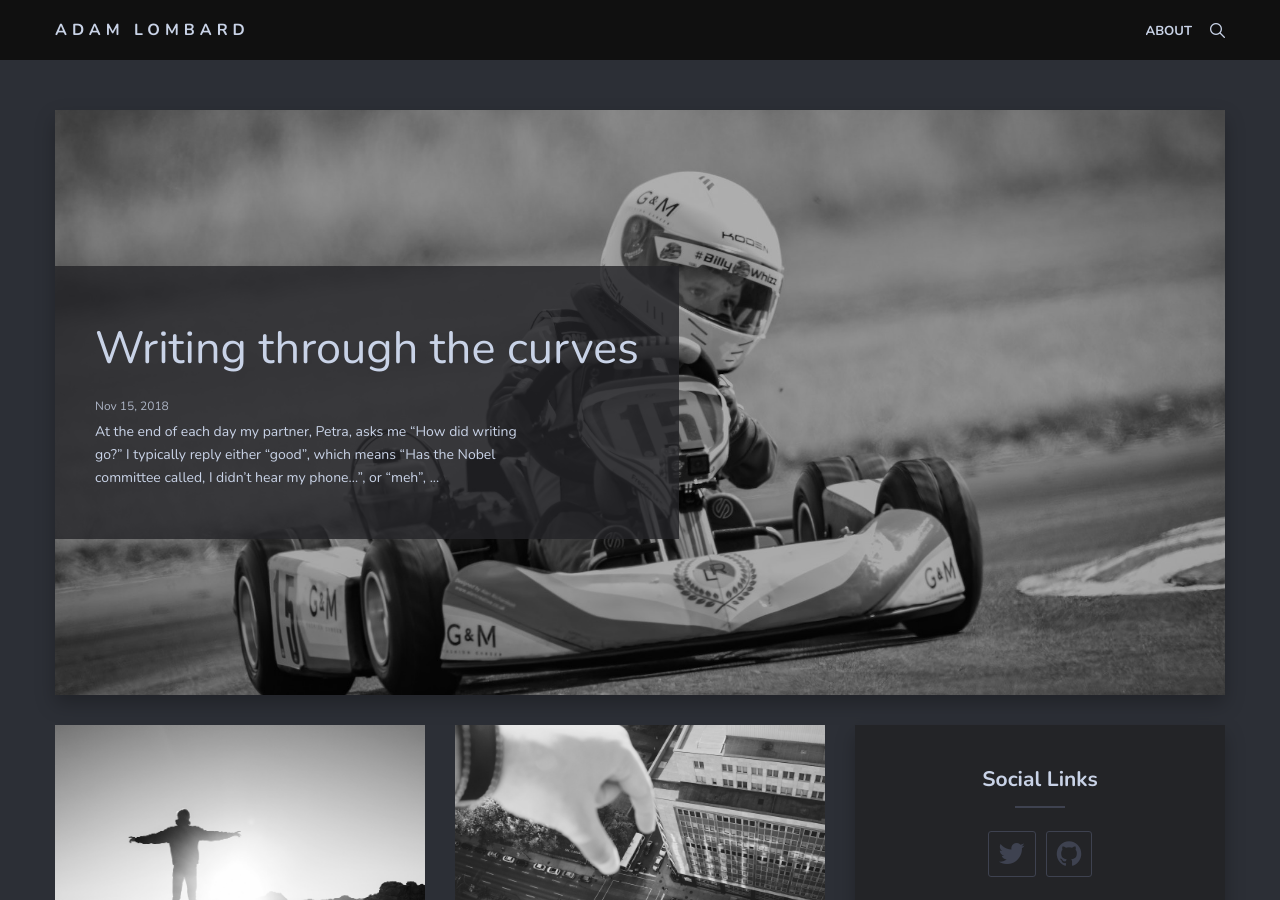
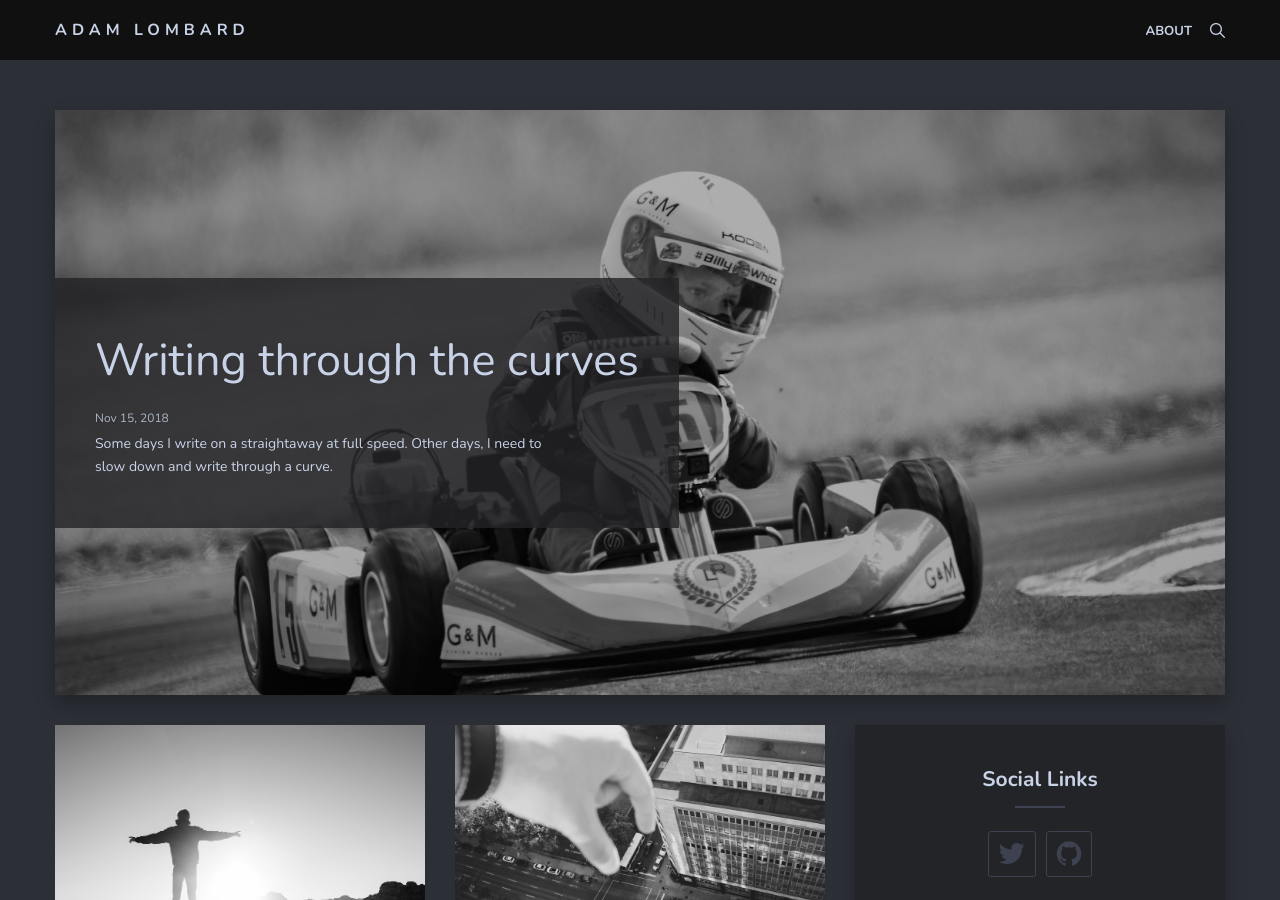
Before and after one commit to AdamLombard/AdamLombard.github.io, a Jekyll site: the page built from index.html, in a window 1280 px wide and 900 px high. Built offline with Jekyll 4.4.1, drawn with Linux system fonts in a browser that asks for light colours; the list of posts is cut into pages by our own code; part of the change alters nothing that is shown.

```diff
--- a/_includes/head.html
+++ b/_includes/head.html
@@ -3,8 +3,26 @@
   <meta http-equiv="X-UA-Compatible" content="IE=edge">
   <meta name="viewport" content="width=device-width, initial-scale=1">
 
-  <title>{% if page.title %}{{ page.title }}{% else %}{{ site.title }}{% endif %}</title>
-  <meta name='description' content='{% if page.description %}{{ page.description | strip_html | strip_newlines | truncate: 160 }}{% else %}{{ site.description }}{% endif %}'>
+  <title>Adam Lombard | {% if page.title %}{{ page.title }}{% else %}{{ site.title }}{% endif %}</title>
+  <meta name='description' content='{% if page.description %}{{ page.description | strip_html | strip_newlines | truncate: 155 }}{% else %}{{ site.description }}{% endif %}'>
+
+
+  <!-- Twitter Card data -->
+  <meta name="twitter:card" content="summary">
+  <meta name="twitter:site" content="@AdamLombard">
+  <meta name="twitter:title" content="{{ page.title }}">
+  <meta name="twitter:description" content="{{ page.description }}">
+  <meta name="twitter:creator" content="@AdamLombard">
+  <meta name="twitter:image" content="{{ site.url }}/img/{{ page.image }}">
+
+  <!-- Open Graph data -->
+  <meta property="og:title" content="{{ page.title }}" />
+  <meta property="og:type" content="article" />
+  <meta property="og:url" content="{{ site.url }}/{{ page.url-resource }}" />
+  <meta property="og:image" content="{{ site.url }}/img/{{ page.image }}" />
+  <meta property="og:description" content="{{ page.description }}" />
+  <meta property="og:site_name" content="Adam Lombard" />
+
 
   <link rel="canonical" href="{{ page.url | replace:'index.html','' | absolute_url }}">
   <link rel="alternate" type="application/rss+xml" title="{{ site.title | escape }}" href="{{ "/feed.xml" | relative_url }}">
--- a/_posts/2018-11-15-writing-through-the-curves.md
+++ b/_posts/2018-11-15-writing-through-the-curves.md
@@ -1,6 +1,8 @@
 ---
 layout: post
 title: Writing through the curves
+url-resource: writing-through-the-curves
+description: Some days I write on a straightaway at full speed. Other days, I need to slow down and write through a curve.
 image: go-kart.jpg
 opacity: 0.8
 tags: [Writing]
```
